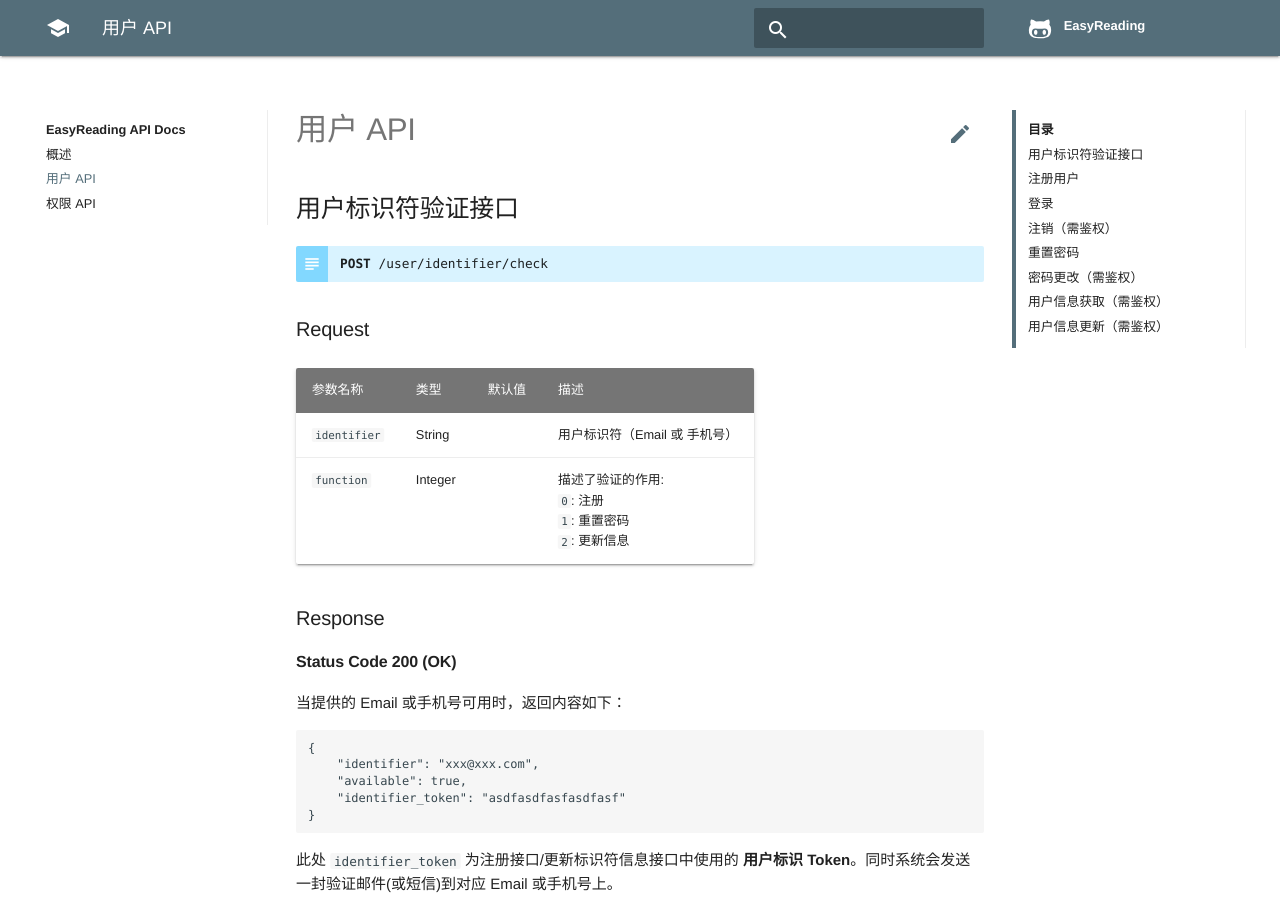
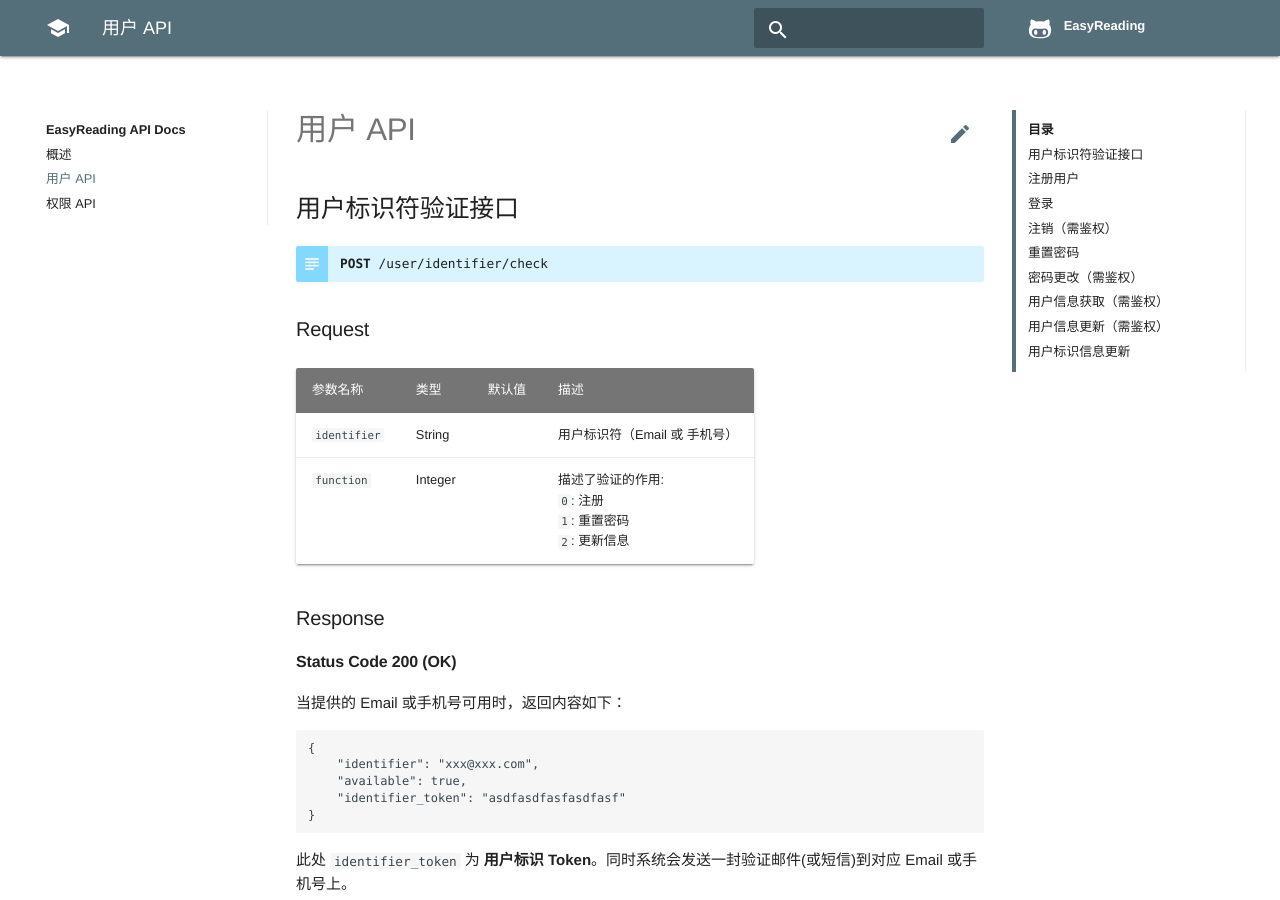
Before and after one commit to whu2017/docs, an MkDocs documentation site: the page built from docs/user.md, in a window 1280 px wide and 900 px high. Built offline with MkDocs 1.6.1, drawn with Linux system fonts in a browser that asks for light colours; comment, search, counter and statistics services are not loaded; old or Windows-style settings are respelled for this version of MkDocs.

Commit message:
更新语法

````diff
--- a/docs/user.md
+++ b/docs/user.md
@@ -26,7 +26,7 @@
 }
 ```
 
-此处 `identifier_token` 为注册接口/更新标识符信息接口中使用的 **用户标识 Token**。同时系统会发送一封验证邮件(或短信)到对应 Email 或手机号上。
+此处 `identifier_token` 为 **用户标识 Token**。同时系统会发送一封验证邮件(或短信)到对应 Email 或手机号上。
 
 当 Email 或手机号不可用时，返回内容如下：
 
@@ -221,3 +221,6 @@
 ```
 
 以上返回为更新后的用户个人信息。
+
+
+## 用户标识信息更新
````
